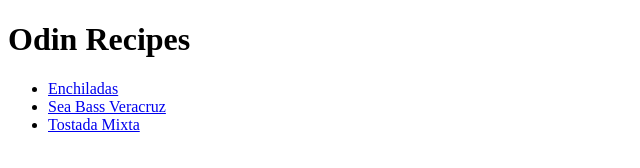
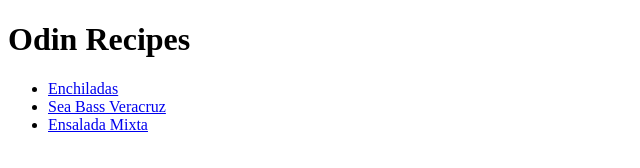
Before and after one commit to rafael-solorzano/odin-recipes, a plain HTML site: page index.html in a window 1280 px wide. Shown: the full height of the page, 0-640 px from the left. Drawn offline with Linux system fonts and the light colour scheme.

Commit message:
Fix broken link for ensalada mixta.

```diff
--- a/index.html
+++ b/index.html
@@ -13,7 +13,7 @@
 
         <li> <a href="recipes/enchiladas.html">Enchiladas</a></li>
         <li> <a href="recipes/seaBassVeracruz.html">Sea Bass Veracruz</a></li>
-        <li> <a href="recipes/tostadaMixta.html">Tostada Mixta</a></li>
+        <li> <a href="recipes/ensaladaMixta.html">Ensalada Mixta</a></li>
     </ul>
 
 </body>
```
